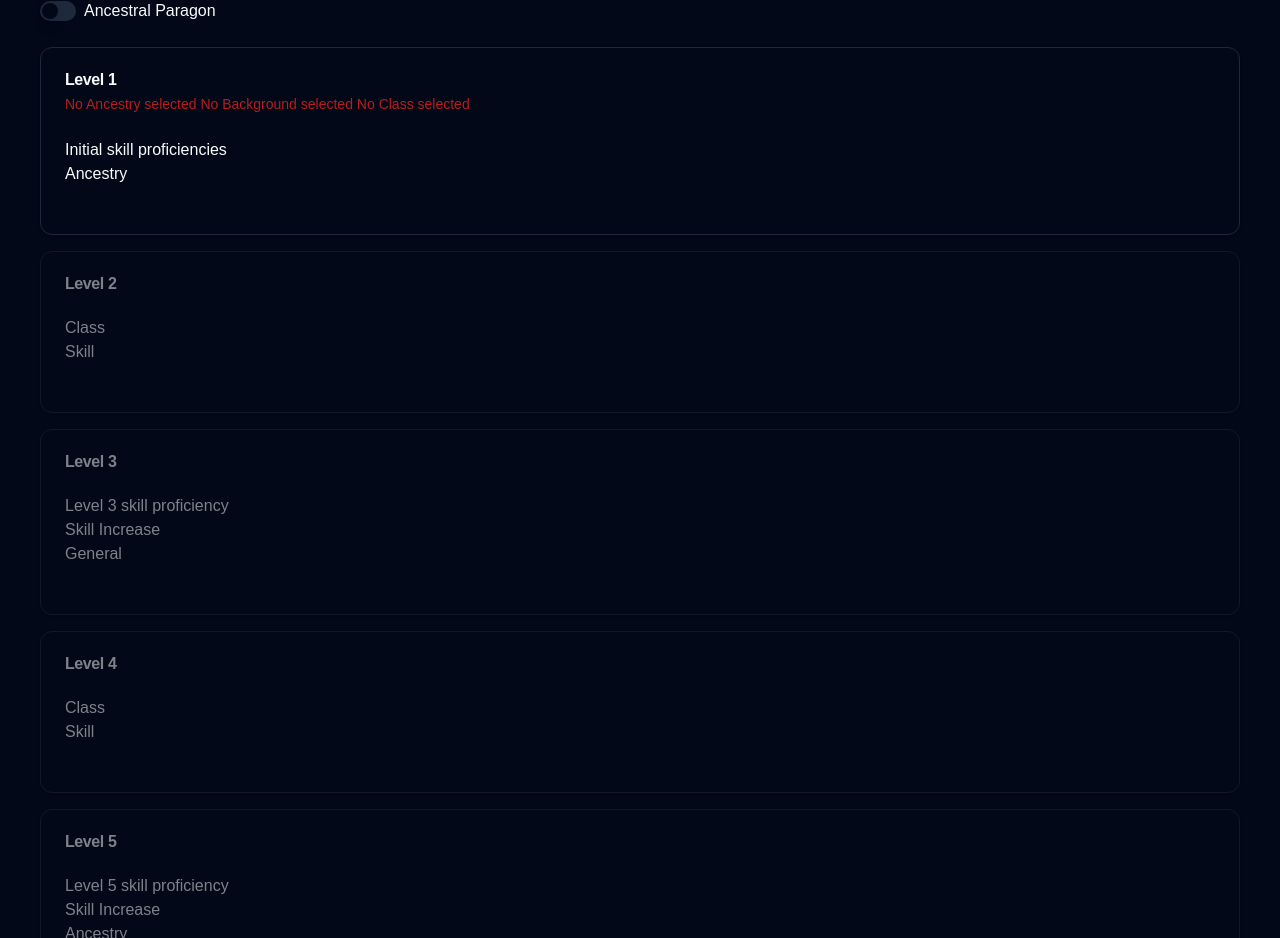
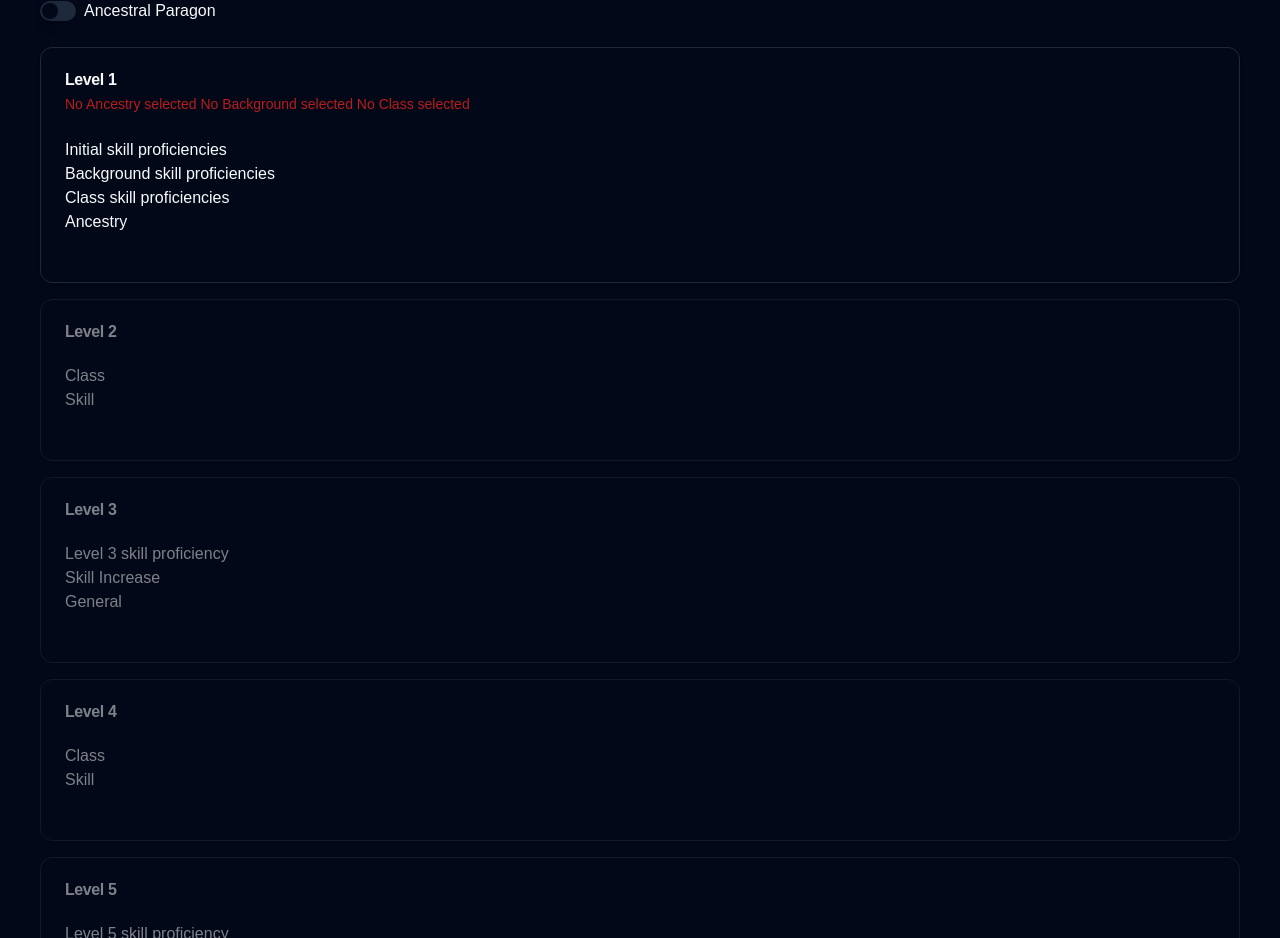
Before and after one commit to Jason-1/pathfinder-character-builder, a Next.js app: page / in a window 1280 px wide. Shown: the part 1329-2267 px from the top of the page. Built offline with nearby package versions, Linux system fonts and the light colour scheme.

Commit message:
Restricted class and background skill proficiencies

```diff
--- a/components/LevelFeatures.tsx
+++ b/components/LevelFeatures.tsx
@@ -149,7 +149,6 @@ const LevelFeatures: React.FC<LevelFeaturesProps> = ({
     );
   }
 
-  //show skill increases only at applicable levels
   //pass in the correct number of available boosts
   //restrict boosts only to allowed ones where applicable
 
@@ -185,17 +184,44 @@ const LevelFeatures: React.FC<LevelFeaturesProps> = ({
             )}
           </CardHeader>
 
+          {/* Pass in the classes additional skill proficiencies */}
+          {/* Add a new training every time an intelligence boost occurs */}
+
+          {/* Additional class boosts, class, background, int */}
           <CardContent>
             {level === 1 && (
+              <div className="flex flex-col justify-start items-start">
                 <SkillIncreases
                   currentLevel={level}
                   selectedBackground={selectedBackground}
                   selectedClass={selectedClass}
-                availableBoosts={3}
+                  availableBoosts={selectedClassData?.skills.additional ?? 0}
                   selectedSkills={selectedSkills}
                   setSelectedSkills={setSelectedSkills}
                   increaseHeaderText="Initial skill proficiencies"
+                  boostType="Initial"
                 />
+                <SkillIncreases
+                  currentLevel={level}
+                  selectedBackground={selectedBackground}
+                  selectedClass={selectedClass}
+                  availableBoosts={1}
+                  selectedSkills={selectedSkills}
+                  setSelectedSkills={setSelectedSkills}
+                  increaseHeaderText="Background skill proficiencies"
+                  boostType="Background"
+                />
+                <SkillIncreases
+                  currentLevel={level}
+                  selectedBackground={selectedBackground}
+                  selectedClass={selectedClass}
+                  availableBoosts={1}
+                  selectedSkills={selectedSkills}
+                  setSelectedSkills={setSelectedSkills}
+                  increaseHeaderText="Class skill proficiencies"
+                  boostType="Class"
+                />
+              </div>
             )}
             {skillIncreaseLevels.includes(level) && (
               <SkillIncreases
@@ -206,6 +232,7 @@ const LevelFeatures: React.FC<LevelFeaturesProps> = ({
                 selectedSkills={selectedSkills}
                 setSelectedSkills={setSelectedSkills}
                 increaseHeaderText={`Level ${level} skill proficiency`}
+                boostType="Level"
               />
             )}
 
--- a/components/SkillIncreases.tsx
+++ b/components/SkillIncreases.tsx
@@ -7,7 +7,7 @@ import {
   DialogTitle,
   DialogTrigger,
 } from "@/components/ui/dialog";
-import { skillIncreaseLevels } from "@/data";
+import { Backgrounds, Classes, skillIncreaseLevels } from "@/data";
 import { Label } from "@/components/ui/label";
 import { RadioGroup, RadioGroupItem } from "@/components/ui/radio-group";
 import { skillProficienciesType, skillTypes, TrainingType } from "@/types";
@@ -22,6 +22,7 @@ interface SkillIncreaseProps {
     React.SetStateAction<skillProficienciesType[]>
   >;
   increaseHeaderText: string;
+  boostType: string;
 }
 
 const SkillIncreases: React.FC<SkillIncreaseProps> = ({
@@ -32,6 +33,7 @@ const SkillIncreases: React.FC<SkillIncreaseProps> = ({
   selectedSkills,
   setSelectedSkills,
   increaseHeaderText,
+  boostType,
 }) => {
   function findTrainingLevel(numericalTraining: number) {
     switch (numericalTraining) {
@@ -51,6 +53,14 @@ const SkillIncreases: React.FC<SkillIncreaseProps> = ({
   }
 
   const [boostCounter, setBoostCounter] = React.useState(0);
+
+  const selectedClassData = Classes.find(
+    (classItem) => classItem.name === selectedClass
+  );
+
+  const selectedBackgroundData = Backgrounds.find(
+    (backgroundItem) => backgroundItem.name === selectedBackground
+  );
 
   function findDefaultValue(LevelsBoosted: number[]) {
     const boostsAtCurrentLevel = LevelsBoosted.filter(
@@ -203,7 +213,19 @@ const SkillIncreases: React.FC<SkillIncreaseProps> = ({
           <DialogHeader>
             <DialogTitle>Allocate Skill Proficiencies</DialogTitle>
             <DialogDescription>
-              {selectedSkills.map((skillBoost) => (
+              {selectedSkills
+                .filter(
+                  (skill) =>
+                    (boostType !== "Class" && boostType !== "Background") ||
+                    ((boostType !== "Class" ||
+                      (selectedClassData?.skills &&
+                        skill.skill in selectedClassData.skills)) &&
+                      (boostType !== "Background" ||
+                        (selectedBackgroundData?.skills &&
+                          skill.skill !== "" &&
+                          selectedBackgroundData.skills.includes(skill.skill))))
+                )
+                .map((skillBoost) => (
                   <div key={skillBoost.skill} className="mt-4">
                     {skillBoost.skill}{" "}
                     <RadioGroup
--- a/data/index.ts
+++ b/data/index.ts
@@ -1,24 +1,37 @@
 import {
-  AncestryBackgroundType,
+  AncestryType,
   AttributeBoostsType,
   AttributesType,
+  BackgroundType,
   ClassType,
   FeatsType,
   skillProficienciesType,
 } from "@/types";
 
-export const Ancestries: AncestryBackgroundType[] = [
+export const Ancestries: AncestryType[] = [
   { name: "Human", Attributes: ["Free"] },
   { name: "Elf", Attributes: ["Dexterity", "Intelligence"] },
   { name: "Dwarf", Attributes: ["Constitution", "Wisdom"] },
   { name: "Halfling", Attributes: ["Dexterity", "Wisdom"] },
 ];
 
-export const Backgrounds: AncestryBackgroundType[] = [
-  { name: "Barkeep", Attributes: ["Constitution", "Charisma"] },
-  { name: "Hunter", Attributes: ["Dexterity", "Wisdom"] },
-  { name: "Hermit", Attributes: ["Constitution", "Intelligence"] },
-  { name: "Field Medic", Attributes: ["Constitution", "Wisdom"] },
+export const Backgrounds: BackgroundType[] = [
+  {
+    name: "Barkeep",
+    Attributes: ["Constitution", "Charisma"],
+    skills: ["Diplomacy"],
+  },
+  { name: "Hunter", Attributes: ["Dexterity", "Wisdom"], skills: ["Survival"] },
+  {
+    name: "Hermit",
+    Attributes: ["Constitution", "Intelligence"],
+    skills: ["Nature", "Occultism"],
+  },
+  {
+    name: "Field Medic",
+    Attributes: ["Constitution", "Wisdom"],
+    skills: ["Medicine"],
+  },
 ];
 
 export const Classes: ClassType[] = [
@@ -32,8 +45,8 @@ export const Classes: ClassType[] = [
       will: "Trained",
     },
     skills: {
-      acrobatics: "Trained",
-      athletics: "Trained",
+      Acrobatics: "Trained",
+      Athletics: "Trained",
       additional: 3,
     },
     attacks: {
@@ -161,7 +174,7 @@ export const Classes: ClassType[] = [
       will: "Expert",
     },
     skills: {
-      arcana: "Trained",
+      Arcana: "Trained",
       additional: 3,
     },
     attacks: {
```
Also changed, not shown: types/index.ts (+23 -17 lines). Lines whose indentation alone changed are shown as unchanged.
